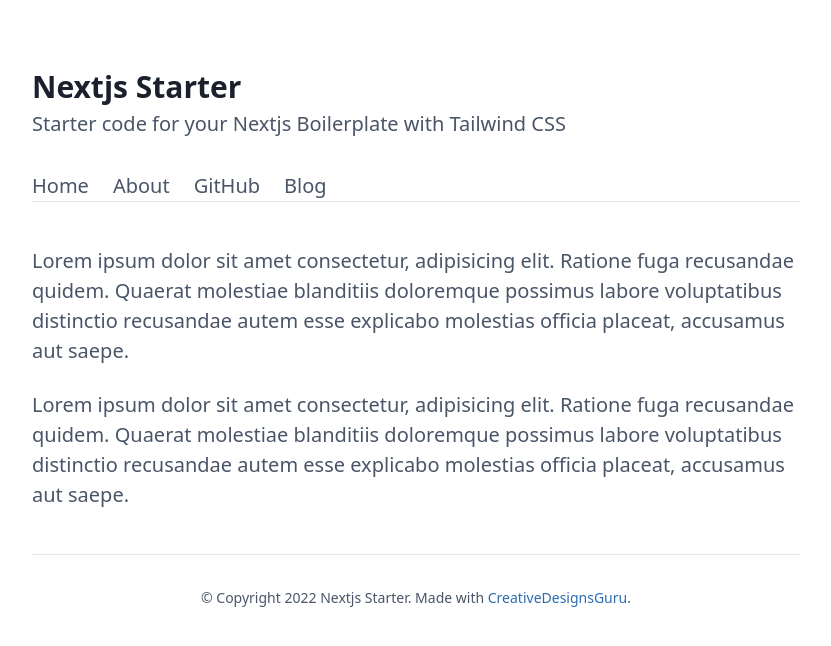
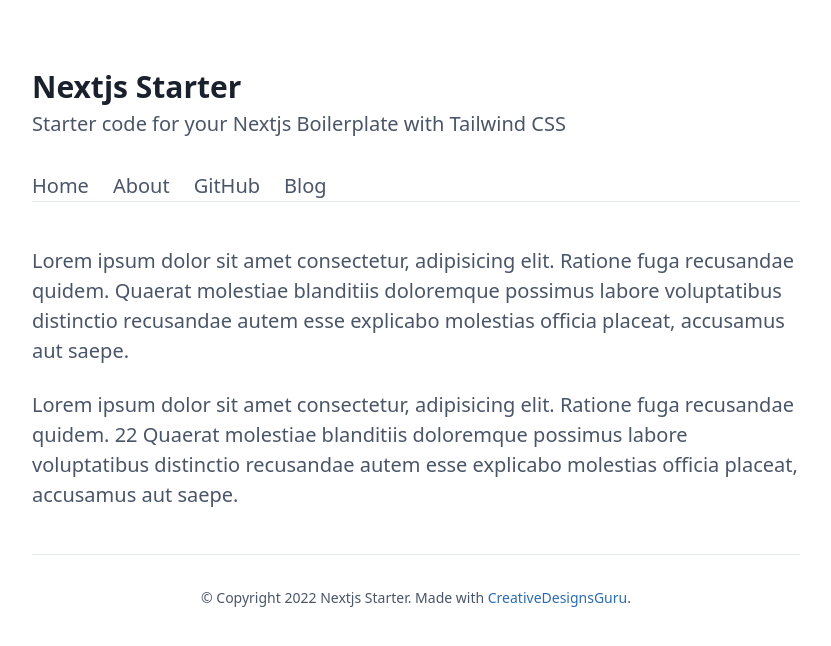
Before and after one commit to ixartz/Next-js-Boilerplate, a Next.js app: page /about in a window 1280 px wide. Shown: the top 646 px of the page, without its empty margins (224-1055 px from the left). Built offline with nearby package versions, Linux system fonts and the light colour scheme.

Commit message:
test: test visual testing in Percy

```diff
--- a/src/pages/about.tsx
+++ b/src/pages/about.tsx
@@ -11,9 +11,9 @@
     </p>
     <p>
       Lorem ipsum dolor sit amet consectetur, adipisicing elit. Ratione fuga
-      recusandae quidem. Quaerat molestiae blanditiis doloremque possimus labore
-      voluptatibus distinctio recusandae autem esse explicabo molestias officia
-      placeat, accusamus aut saepe.
+      recusandae quidem. 22 Quaerat molestiae blanditiis doloremque possimus
+      labore voluptatibus distinctio recusandae autem esse explicabo molestias
+      officia placeat, accusamus aut saepe.
     </p>
   </Main>
 );
--- a/src/pages/index.tsx
+++ b/src/pages/index.tsx
@@ -84,7 +84,7 @@
           </span>{' '}
           Code Formatter with{' '}
           <a href="https://prettier.io" rel="nofollow">
-            Prettier
+            Prettier 2
           </a>
         </li>
         <li>
```
